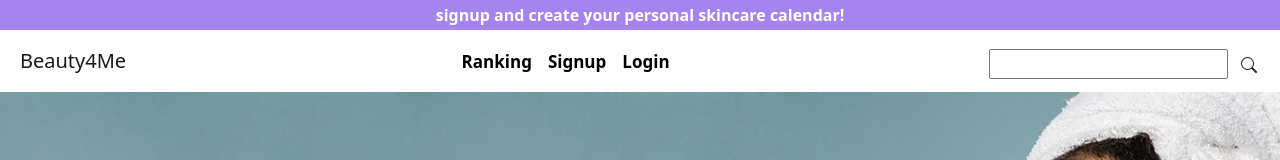
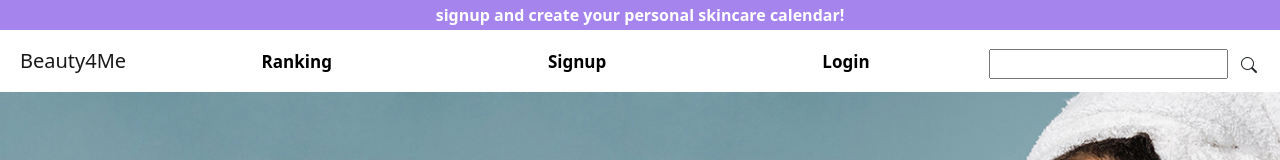
Before and after one commit to natriuge/Beauty4Me_Front, a React (Create React App) app: page / in a window 1280 px wide. Shown: the top 160 px of the page. Built offline with nearby package versions, Linux system fonts and the light colour scheme; no server answers.

Commit message:
navbar alinhamento e espaçamento corrigido

```diff
--- a/src/components/navbar/navbar.css
+++ b/src/components/navbar/navbar.css
@@ -49,8 +49,12 @@
   text-align: left;
 }
 
+.navbar-nav li {
+  padding-right: 100px;
+  padding-left: 100px;
+}
 
-.nav-list {
+#nav-list {
   margin-top: 10px;
   margin-bottom: 10px;
 }
```
